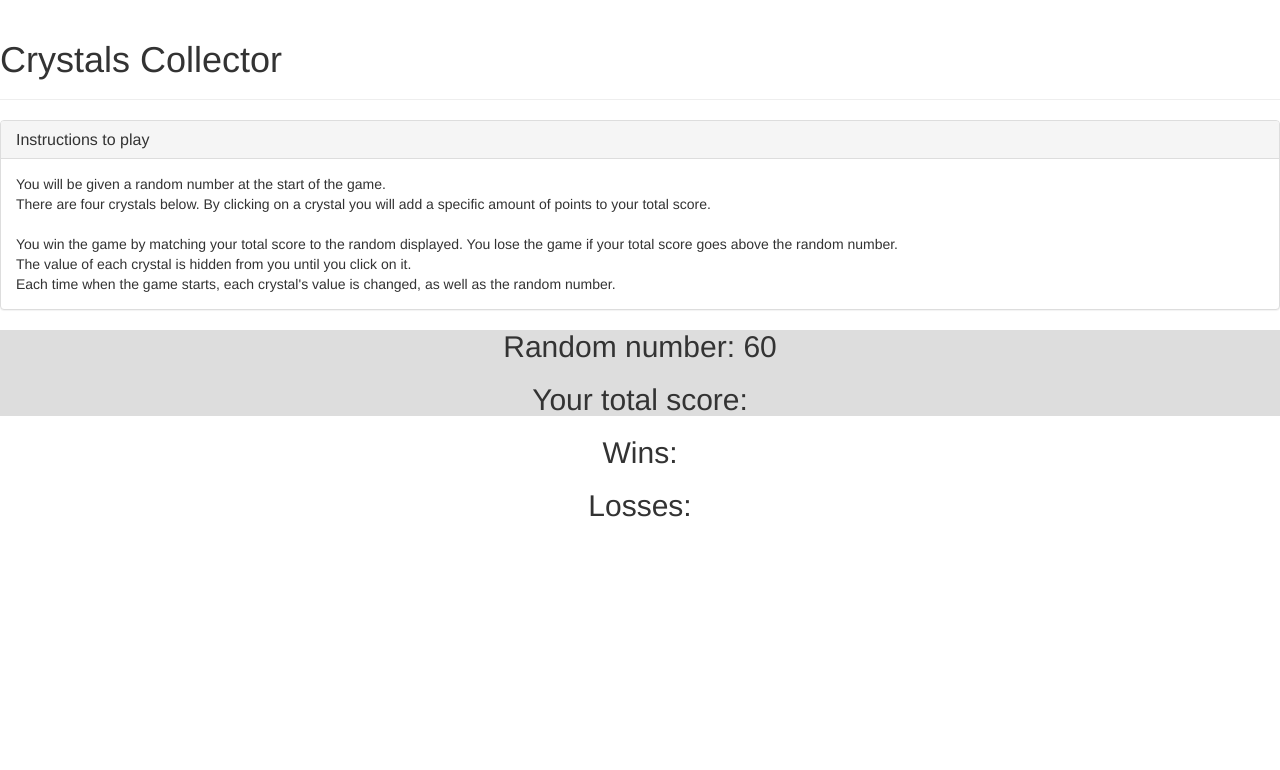
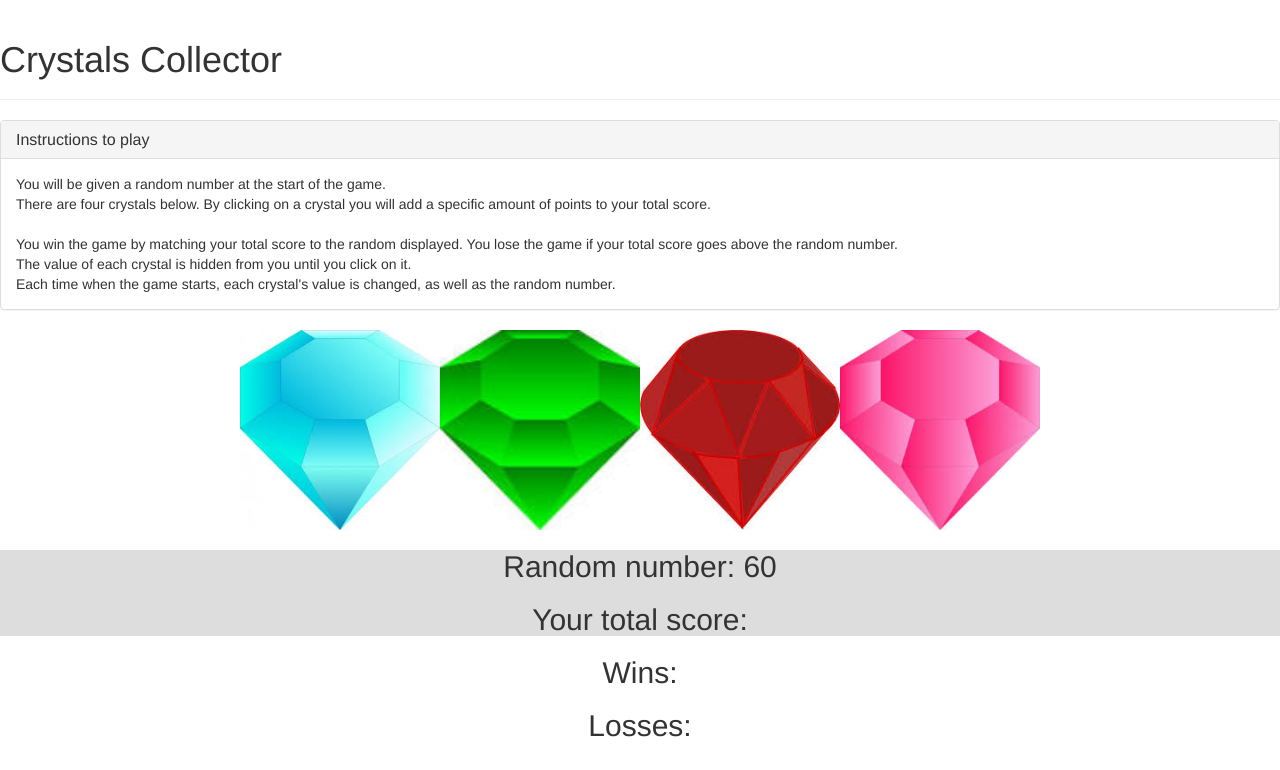
Before and after one commit to mnaumoski/week-4-game, a PHP site: page / in a window 1280 px wide. Shown: the top 770 px of the page. Run offline with PHP 8.4, Linux system fonts and the light colour scheme; some libraries are stand-ins or nearby versions.

Commit message:
game not working, but have four diffferent images of crystals

```diff
--- a/assets/css/style.css
+++ b/assets/css/style.css
@@ -5,6 +5,8 @@
 
 #crystals {
 	text-align: center;
+	height: 200px;
+
 
 }
 
@@ -17,3 +19,8 @@
 #scoreboard {
 	text-align: center;
 }
+img {
+
+	height: 200px;
+	width: 200px;
+}
--- a/assets/javascript/game.js
+++ b/assets/javascript/game.js
@@ -2,7 +2,7 @@
 
 $( document ).ready(function() {
 
-	var numberToGuess = Math.floor(Math.random() * 100) + 19; //(max - min +1) + min
+	var numberToGuess = Math.floor(Math.random() * 100) + 19;//(max - min +1) + min
 	var counter = 0;
 	var colors = ["blue", "green", "red", "pink"];
 	var win = 0;
@@ -16,14 +16,15 @@
 
 			var clickCrystal = colors[i]+".jpeg";
 
-			imageCrystal.attr('data-num', colors[i]);
+			// imageCrystal.attr('data-num', colors[i]);
 
 			imageCrystal.attr('src', clickCrystal);
 
 			imageCrystal.attr('alt', 'crystals');
 
 			imageCrystal.addClass('crystalImage');
-			img.src("data-value", Math.floor(Math.random()));
+
+			imageCrystal.attr("data-value", Math.floor(Math.random()*12) + 1);
 
 			$('#crystals').append(imageCrystal);
 	}
```
